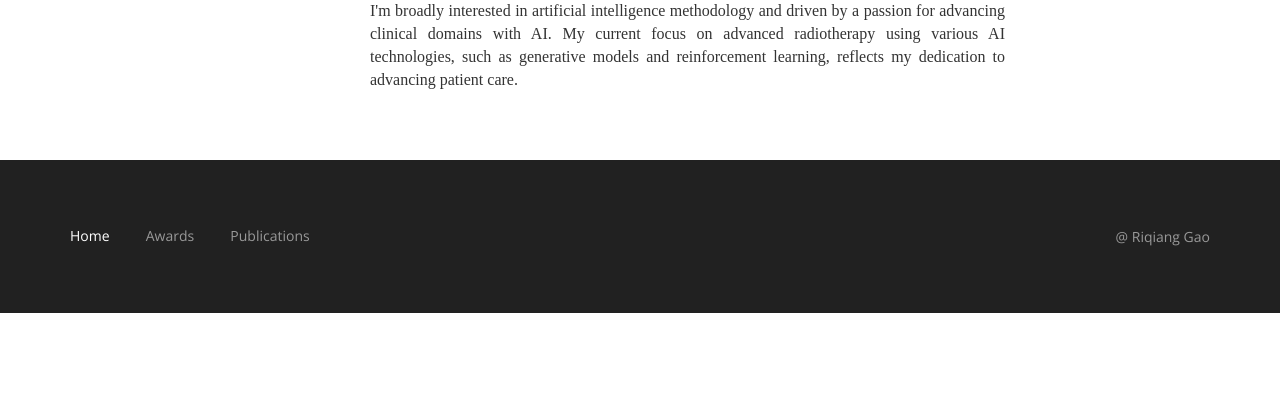
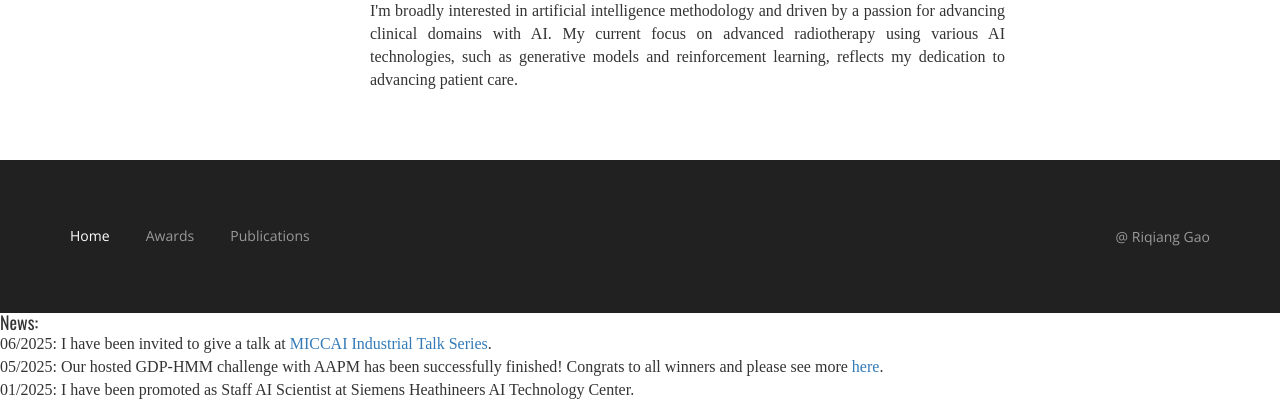
Before and after one commit to RiqiangGao/riqianggao.github.io, a plain HTML site: page index.html in a window 1280 px wide. Shown: the part 418-820 px from the top of the page. Drawn offline with nearby package versions, Linux system fonts and the light colour scheme.

Commit message:
Update index.html

```diff
--- a/index.html
+++ b/index.html
@@ -145,14 +145,11 @@ div {
                 </p>
             </div>
 
-            <!-- <div class="col-md-4 about-grids-left">
-                <img src="images/yucheng2.jpeg" alt=" " class="img-responsive" />
-            </div> -->
             <div class="clearfix"> </div>
         </div>
 	</div>
 
-<div class="footer"><a name="@ 2020 Riqiang Gao"></a>
+<div class="footer"><a name="@ Riqiang Gao"></a>
 		<div class="container">
 			<div class="footer-grids1">
 				<div class="footer-grids1-left animated wow slideInLeft">
@@ -169,8 +166,14 @@ div {
 			</div>
 		</div>
 	</div>
+<h4>News: </h4>
+<ul>
+<li class='p1'> 06/2025: I have been invited to give a talk at <a href="https://www.youtube.com/channel/UCLSO1_i9UtDGfsaKQyqhJTQ"> MICCAI Industrial Talk Series</a>. </li>
 
+  <li class='p1'> 05/2025: Our hosted GDP-HMM challenge with AAPM has been successfully finished! Congrats to all winners and please see more <a href="https://github.com/RiqiangGao/GDP-HMM_AAPMChallenge"> here</a>. </li>
 
+  <li class='p1'> 01/2025: I have been promoted as Staff AI Scientist at Siemens Heathineers AI Technology Center. </li>
+</ul>
 
 <!-- //footer -->
 <!-- for bootstrap working -->
```
